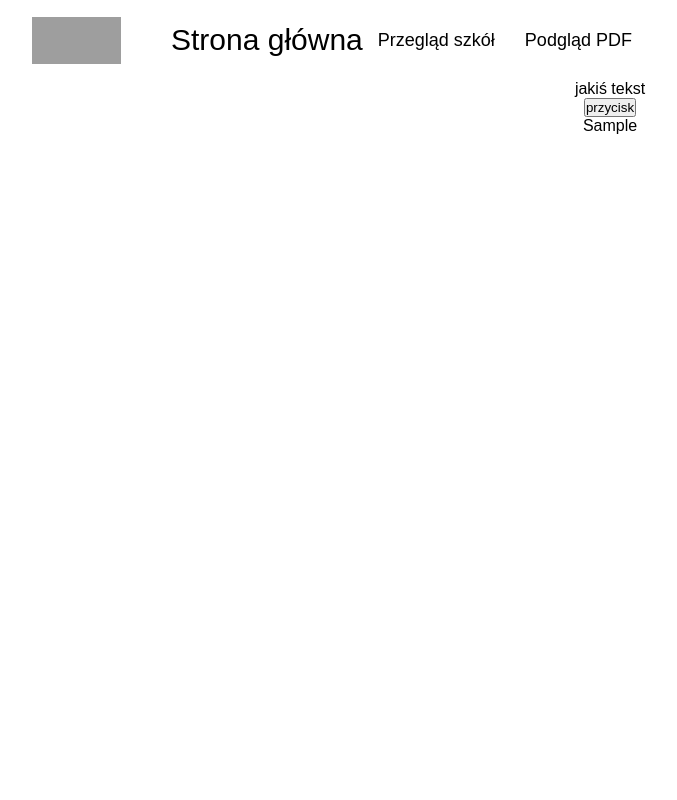
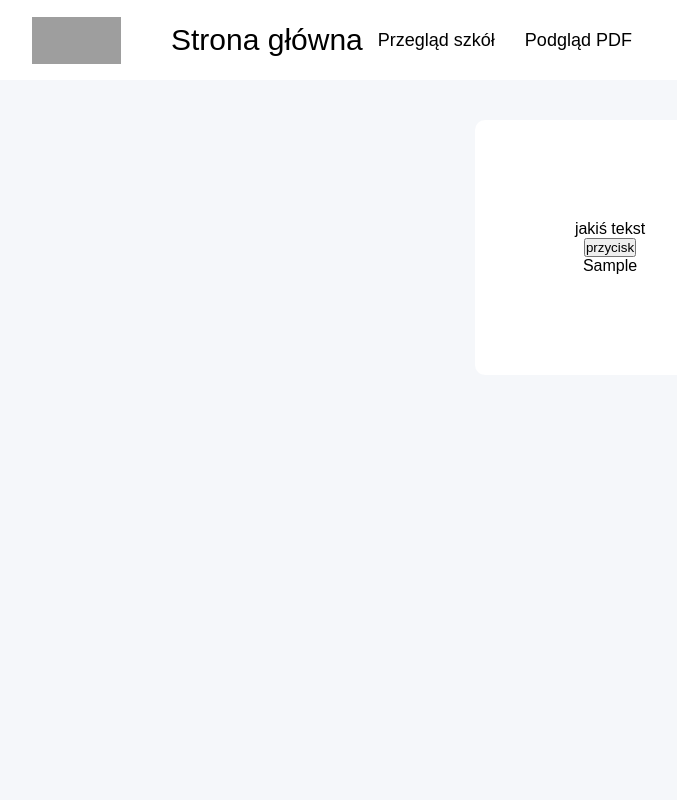
Before and after one commit to iAttaquer/Rap-steam-Protocol, a Django app: template rapsteam/common/templates/wybor_szkoly2.html in a window 1280 px wide. Shown: the whole page, without its empty margins (30-707 px from the left). Run offline with Django 3.2, Linux system fonts and the light colour scheme; the template is opened without the code that fills it: most values are stand-ins (such as "Sample title", 1, 10 or a date in 2020); grey boxes are pictures that could not be loaded.

Commit message:
poprawki

```diff
--- a/rapsteam/common/templates/wybor_szkoly2.html
+++ b/rapsteam/common/templates/wybor_szkoly2.html
@@ -12,13 +12,27 @@
             display: flex;
             flex-direction: column;
             align-items: center;
-            margin-top: 80px;
+            padding-top: 80px;
+            height: 100%;
+            background-color: #F5F7FA;
+            box-shadow: 0px 3px 2px rgba(0,0,0,0.2)
+        }
+
+        .block-rect {
+            display: flex;
+            flex-direction: column;
+            align-items: center;
+            padding: 100px;
+            background-color: white;
+            border-radius: 10px;
+            margin: 40px;
         }
 
     </style>
 </head>
 <body>
     <div class="container">
+        <div class="block-rect">
             <p>
                 jakiś tekst
             </p>
@@ -30,5 +44,6 @@
             {% csrf_token %}
             </form>
         </div>
+    </div>
 </body>
 </html>
```
Also changed, not shown: rapsteam/common/templates/index.html (+24 -10 lines), rapsteam/common/views.py (+6 -1 lines), rapsteam/db.sqlite3. Lines whose indentation alone changed are shown as unchanged.
